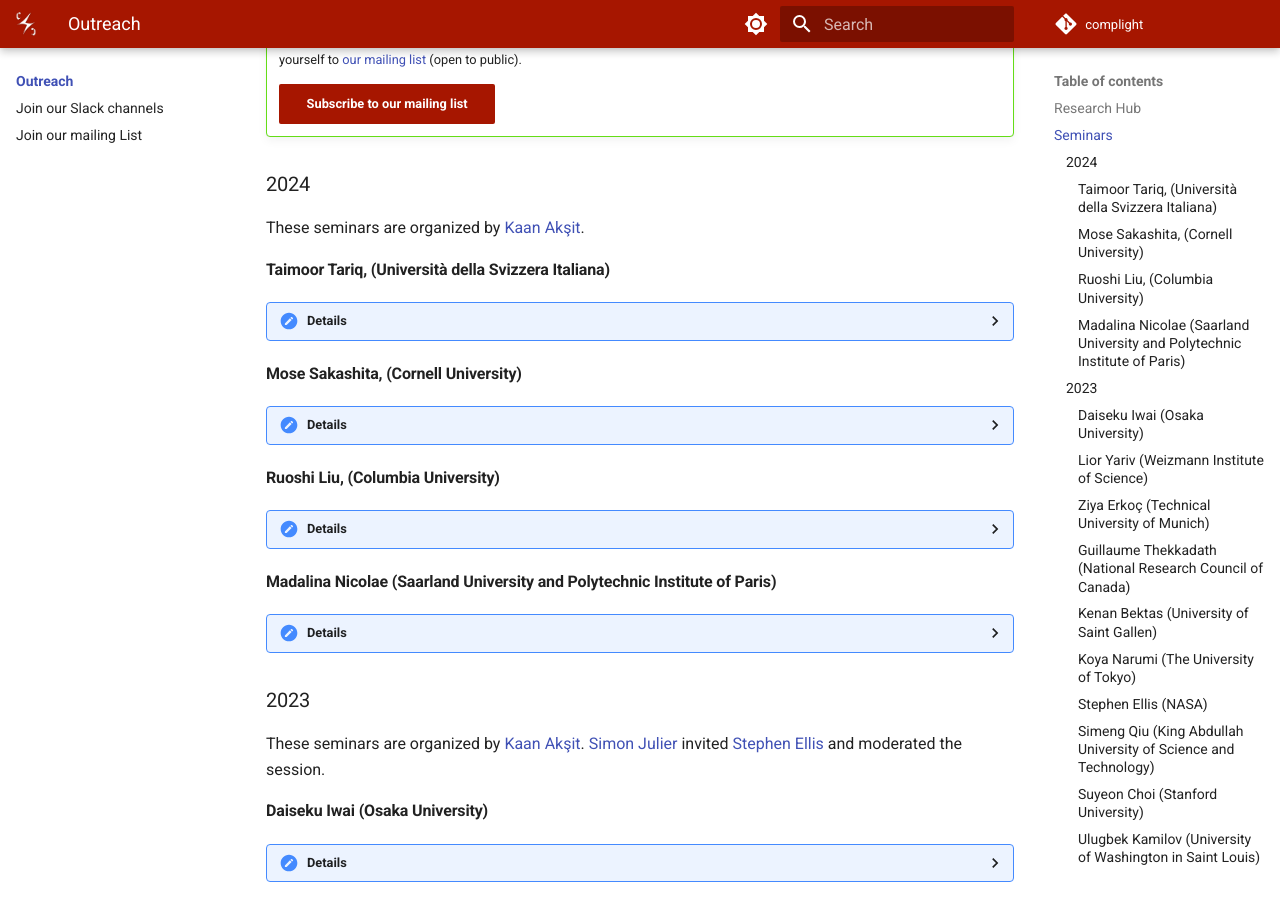
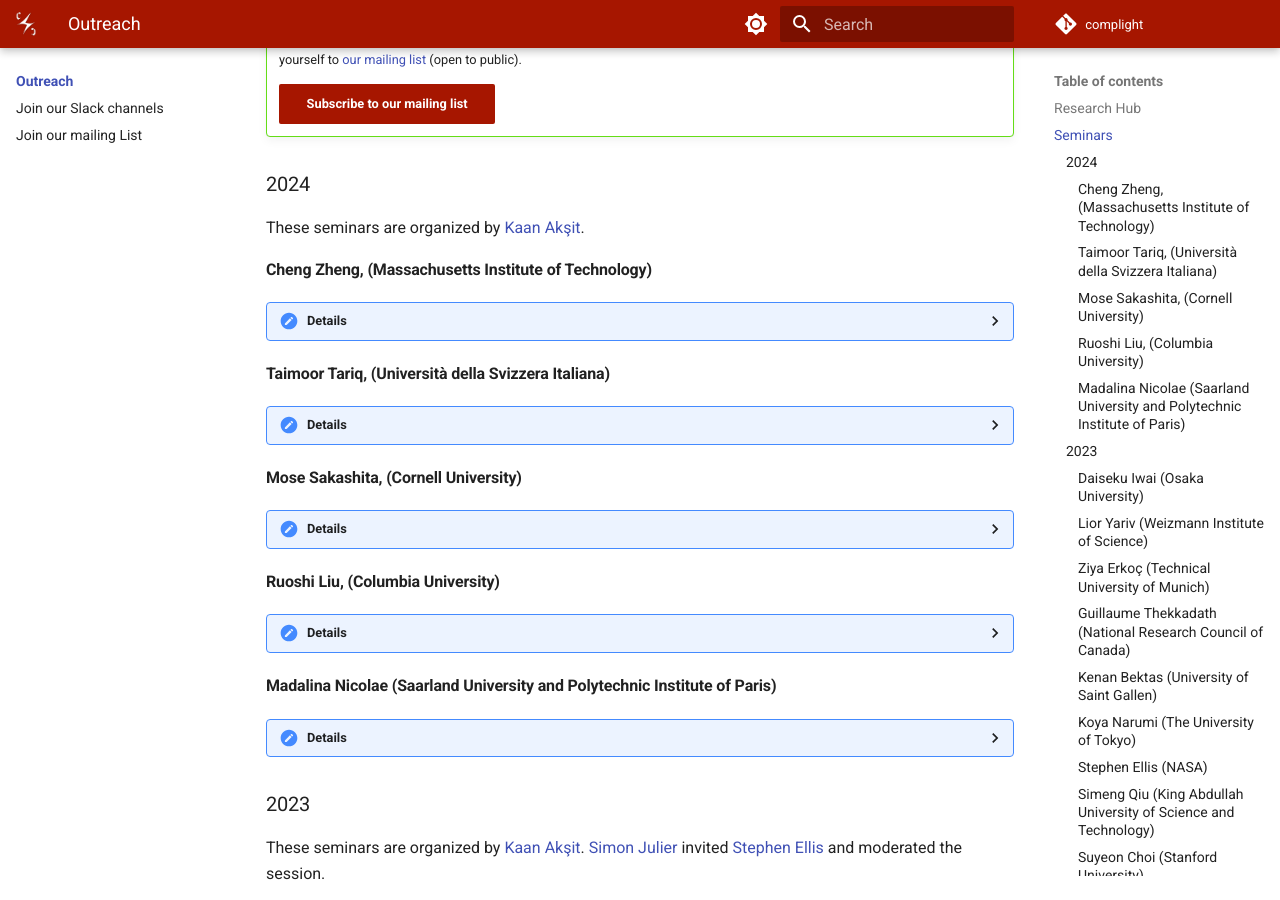
Before and after one commit to complight/complight.github.io, an MkDocs documentation site: the page built from docs/outreach/index.md, in a window 1280 px wide and 900 px high, scrolled down 1017 px. Built offline with MkDocs 1.6.1 and Material for MkDocs 9.7.7, drawn with Linux system fonts in a browser that asks for light colours.

Commit message:
Updating the outreach page.

```diff
--- a/docs/outreach/index.md
+++ b/docs/outreach/index.md
@@ -34,6 +34,18 @@ Overall, seminars are a blend of internal and external presenters.
 
 ### 2024
 These seminars are organized by [Kaan Akşit](https://kaanaksit.com).
+
+
+#### Cheng Zheng, (Massachusetts Institute of Technology)
+??? Details
+    **Date:**
+    6th March 2024
+
+    **Presenter:** [Cheng Zheng](https://zcshinee.github.io/), PhD student at Massachusetts
+
+    **Title:** Neural Lithography: Close the Design to Manufacturing Gap in Computational Optics
+
+    **Watch:** [Recording (Password protected)](Neural Lithography: Close the Design to Manufacturing Gap in Computational Optics)
 
 
 #### Taimoor Tariq, (Università della Svizzera Italiana)
```
